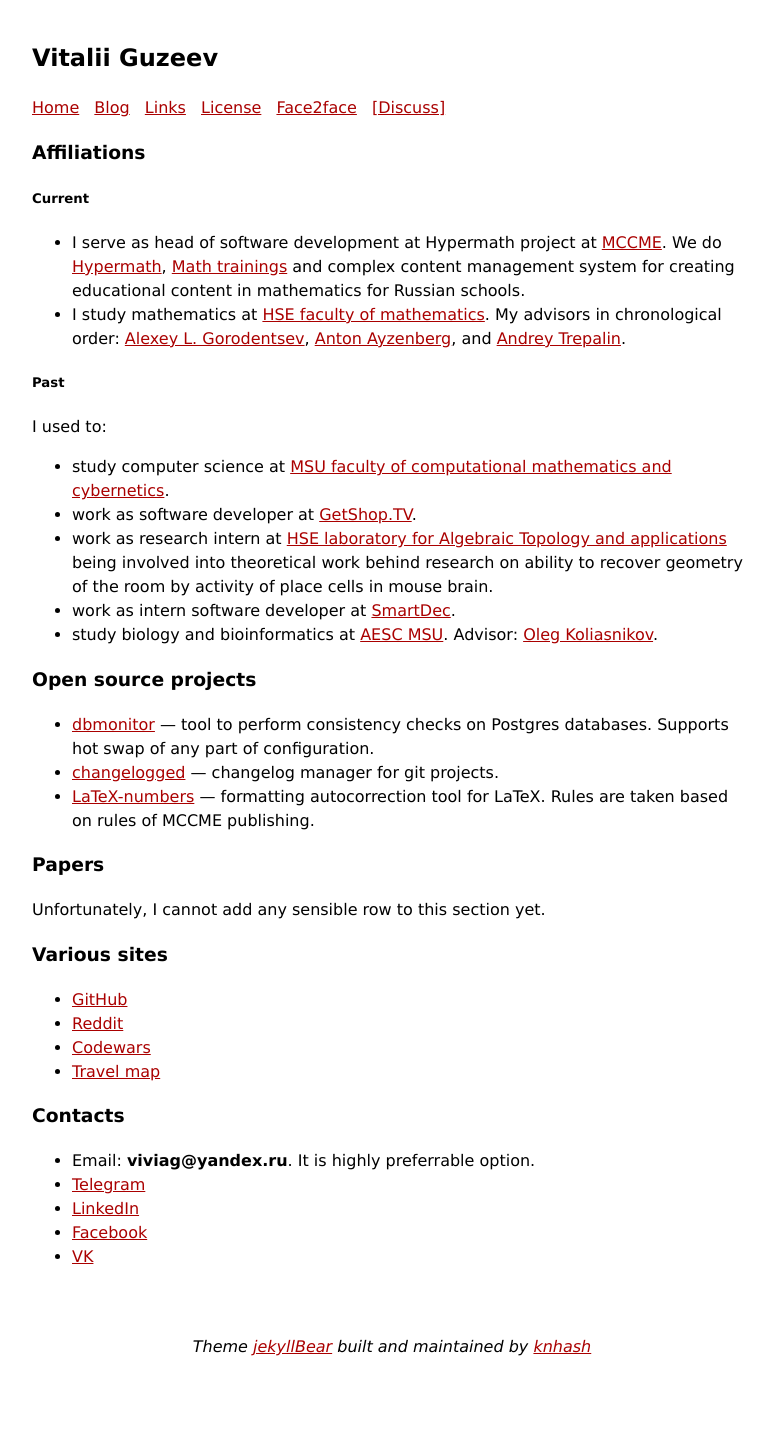
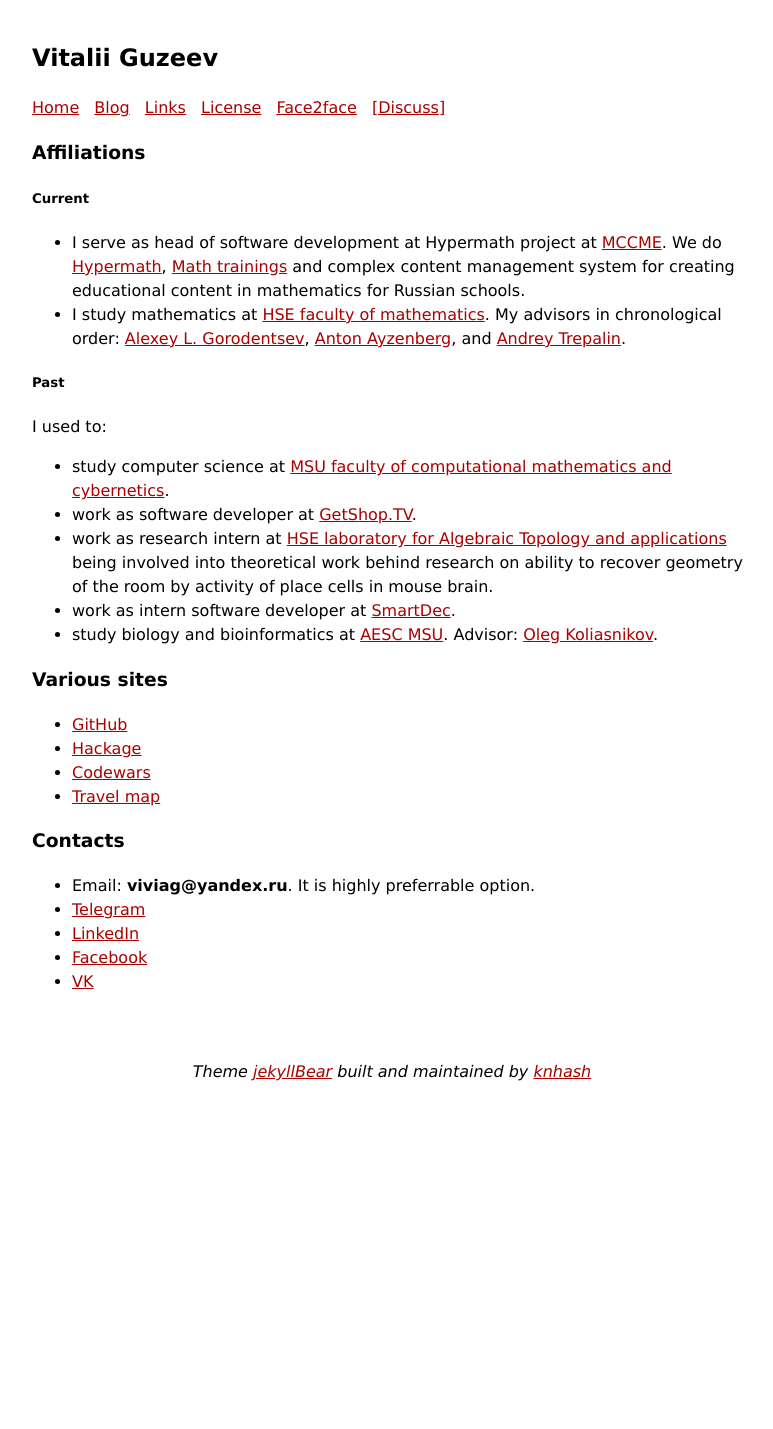
Before and after one commit to viviag/viviag.io, a Jekyll site: the page built from links.md, in a window 1280 px wide. Shown: the whole page, without its empty margins (248-1021 px from the left). Built offline with Jekyll 4.4.1, drawn with Linux system fonts in a browser that asks for light colours; after the commit the page ends 1154 px from its top, so only the background shows below that.

Commit message:
Remove link to reddit (r/haskell goes private), remove projects sections in favor of hackage link

```diff
--- a/links.md
+++ b/links.md
@@ -36,25 +36,10 @@ I used to:
     MSU](https://internat.msu.ru/en/). Advisor: [Oleg
     Koliasnikov](https://istina.msu.ru/profile/olkol/).
 
-### Open source projects
-
--   [dbmonitor](https://hackage.haskell.org/package/dbmonitor) --- tool
-    to perform consistency checks on Postgres databases. Supports hot
-    swap of any part of configuration.
--   [changelogged](https://hackage.haskell.org/package/changelogged) ---
-    changelog manager for git projects.
--   [LaTeX-numbers](https://github.com/pandora-mccme/LaTeX-numbers) ---
-    formatting autocorrection tool for LaTeX. Rules are taken based on
-    rules of MCCME publishing.
-
-### Papers
-
-Unfortunately, I cannot add any sensible row to this section yet.
-
 ### Various sites
 
 -   [GitHub](https://github.com/viviag)
--   [Reddit](https://www.reddit.com/user/vitalii_guzeev/)
+-   [Hackage](https://hackage.haskell.org/user/viviag)
 -   [Codewars](https://www.codewars.com/users/viviag)
 -   [Travel map](https://3pulse.com/Viviag/map)
 
```
Also changed, not shown: 1 other file.
